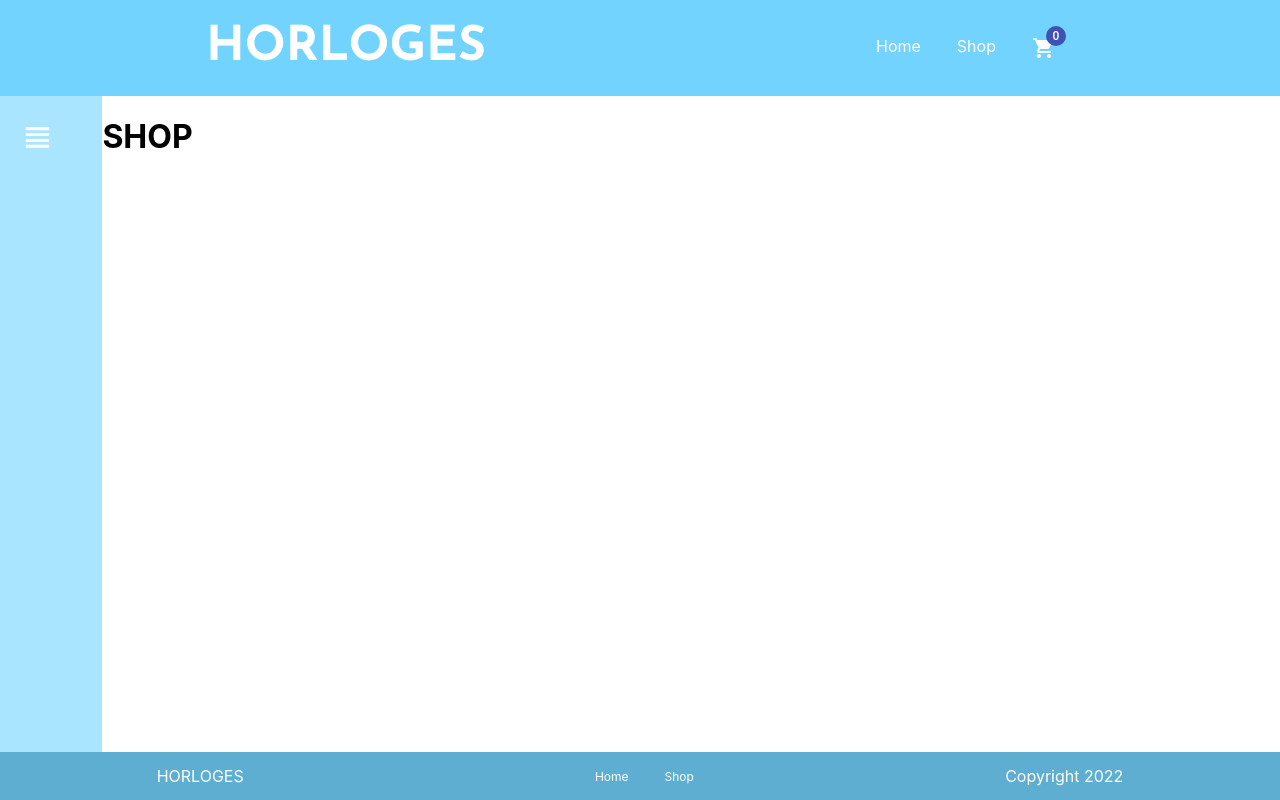
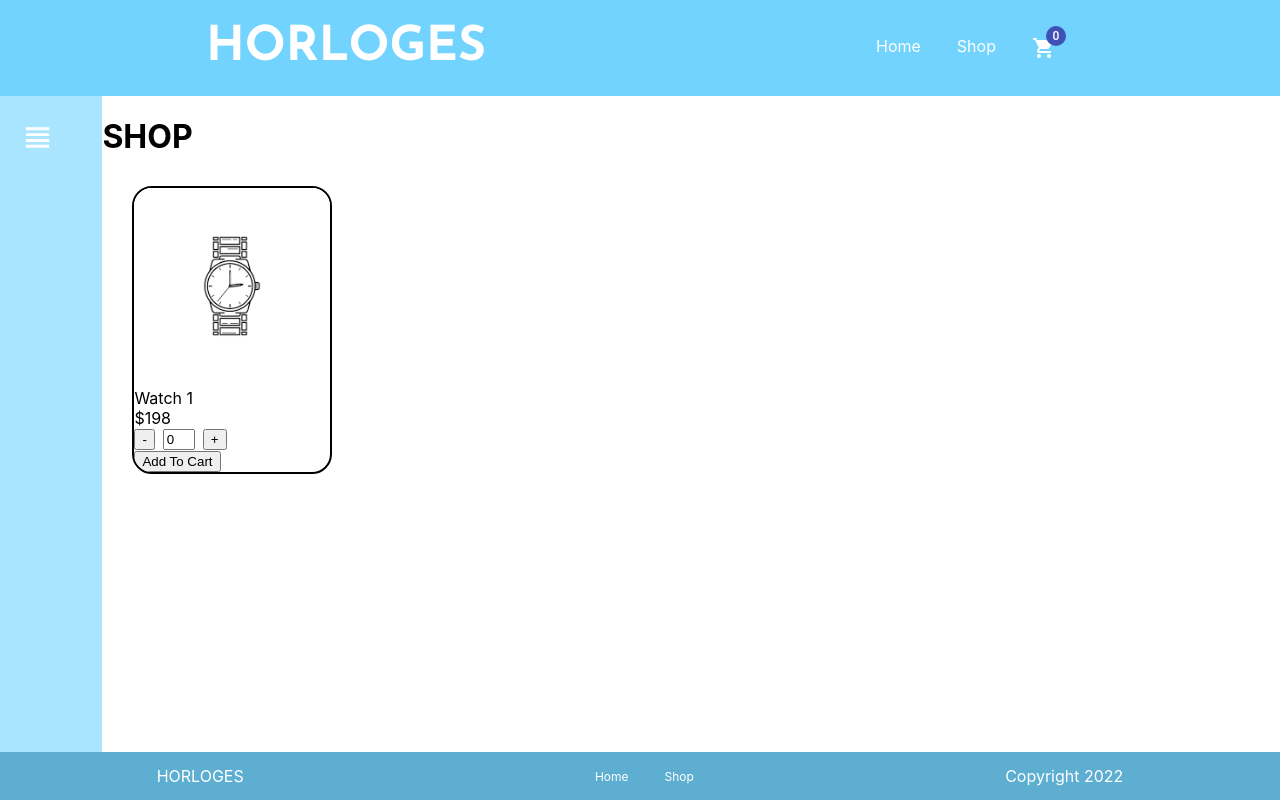
Before and after one commit to Th3-Ian/react-shopping-cart, a React (Create React App) app: page /shop in a window 1280 px wide. Built offline with nearby package versions, Linux system fonts and the light colour scheme.

Commit message:
basic ProductCard built and styled with basic hover effect and +- quantity buttons

```diff
--- a/src/App.css
+++ b/src/App.css
@@ -209,3 +209,41 @@ aside {
 	width: 8%;
 	transition: 0.5s;
 }
+
+/* PRODUCT CARD */
+
+.card-container {
+	max-width: 200px;
+	max-height: 360px;
+	overflow: hidden;
+	border: 2px solid black;
+	border-radius: 20px;
+	margin: 30px;
+}
+
+.card-container input {
+	width: 32px;
+	margin: 0 8px;
+}
+
+.card-container img {
+	position: relative;
+	height: 100%;
+	width: 100%;
+	object-fit: cover;
+	border-radius: inherit;
+}
+
+.card-desc {
+	position: relative;
+	top: -180px;
+	text-align: center;
+	background-color: rgb(90, 170, 205, .25);
+	padding-top: 140px;
+	margin-bottom: -160px;
+}
+
+
+.hidden-transition {
+	visibility: hidden;
+}
--- a/src/components/ProductCard.js
+++ b/src/components/ProductCard.js
@@ -1,7 +1,42 @@
 import React from 'react';
+import { useState } from 'react';
 
-function ProductCard() {
-  return <div>ProductCard</div>;
+function ProductCard(props) {
+	const [quantity, setQuantity] = useState(0);
+	const [hover, setHover] = useState(false);
+
+	const decreaseQuant = () => {
+		setQuantity(quantity - 1);
+	}
+	const increaseQuant = () => {
+		setQuantity(quantity + 1);
+	}
+	const handleHover =() => {setHover(hover => !hover)};
+
+
+  return (
+		<div className='card-container' onMouseEnter={handleHover} onMouseLeave={handleHover}>
+			<div>
+				<img src={props.img} alt={props.name} />
+				<div className={`card-desc ${hover ? null : 'hidden-transition'}`}>
+					{props.description}
+				</div>
+			</div>
+			<div>
+				<div>{props.name}</div>
+				<div>{props.price}</div>
+			</div>
+			{<div>
+				<button className='decrease-btn' onClick={decreaseQuant}>-</button>
+				<input type="text" placeholder='0' value={quantity} />
+				<button className='increase-btn' onClick={increaseQuant}>+</button>
+			</div>}
+			<div>
+				<button>Add To Cart</button>
+			</div>
+
+		</div>
+	);
 }
 
 export default ProductCard;
--- a/src/components/Shopping.js
+++ b/src/components/Shopping.js
@@ -1,6 +1,8 @@
 import React from 'react';
 import { useState } from 'react';
 import ViewHeadlineIcon from '@material-ui/icons/ViewHeadline';
+import ProductCard from './ProductCard';
+import ProductPlaceholder from '../Assets/product-placeholder.png';
 
 function Shopping() {
 	const [aside, setAside] = useState(false)
@@ -13,9 +15,11 @@ function Shopping() {
 
   return (
     <div className='shop-container'>
-			<aside className={aside ? null : 'closed-aside' } id='asideShop' onClick={handleClick}>
-				<div className={hideIcon}>
+			<aside className={aside ? null : 'closed-aside' } id='asideShop' onClick={aside ? null : handleClick}>
+				<div onClick={aside ? handleClick : null}>
+					<div className={hideIcon}>
 					<ViewHeadlineIcon fontSize='large' />{" "}
+					</div>
 				</div>
 				<h3 className={`aside-header ${hiddenCheck}`}>Categories</h3>
 				<ul className={`shop-categories ${hiddenCheck}`}>
@@ -28,6 +32,7 @@ function Shopping() {
 			</aside>
 			<div>
 				<h1>SHOP</h1>
+				{<ProductCard name={'Watch 1'} price={'$198'} description={'Amazing watch'} type={'dive'} img={ProductPlaceholder} />}
 			</div>
 
     </div>
```
